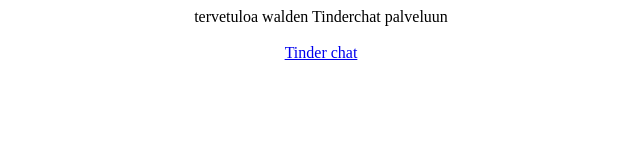
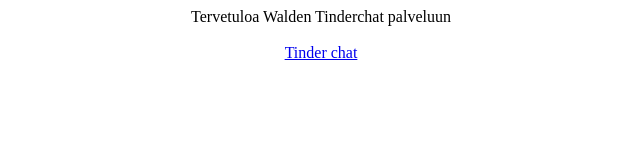
Before and after one commit to kyosho78/ChatSovellus, a website: page index.html in a window 1280 px wide. Shown: the full height of the page, 319-959 px from the left. Drawn offline with Linux system fonts and the light colour scheme.

Commit message:
kirjoitus virheet korjattu

```diff
--- a/index.html
+++ b/index.html
@@ -7,7 +7,7 @@
 </head>
 <body>
     <center>
-        tervetuloa walden Tinderchat palveluun
+        Tervetuloa Walden Tinderchat palveluun
         <br><br>
         <a href="/chat.html">Tinder chat</a>
     </center>
```
